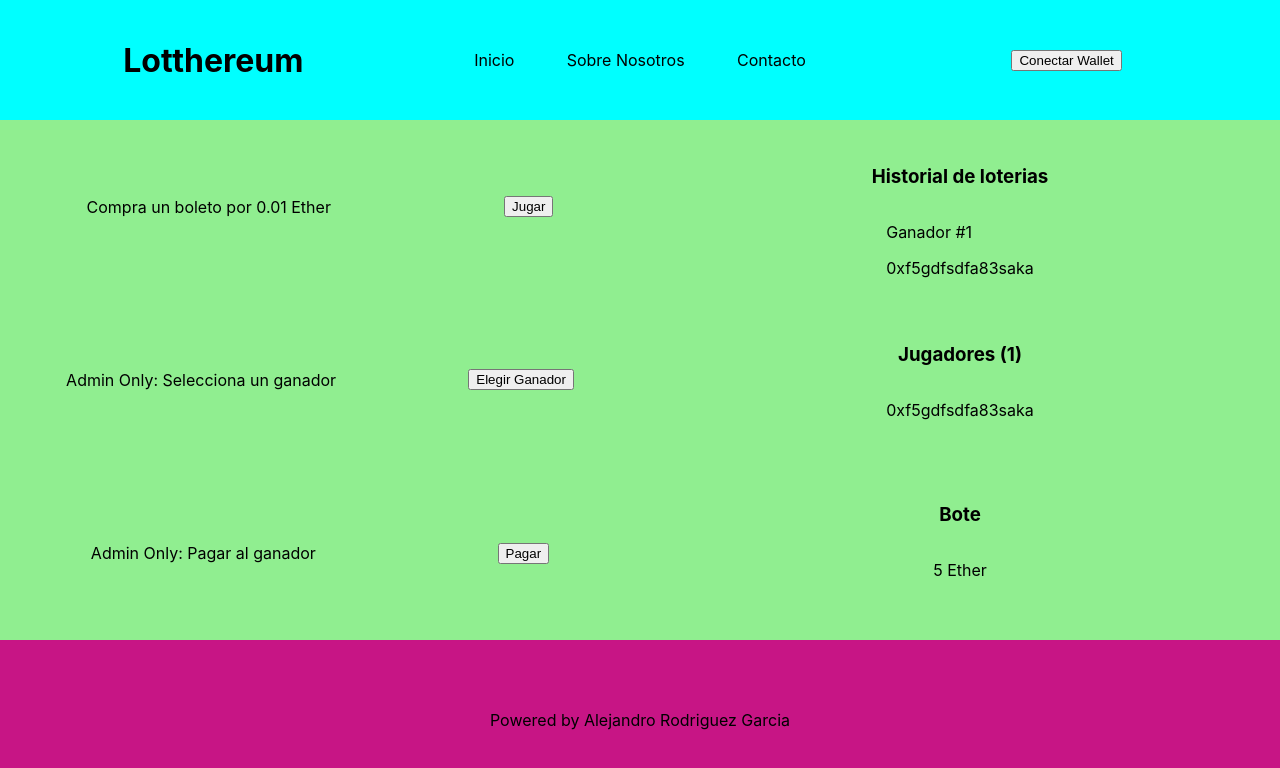
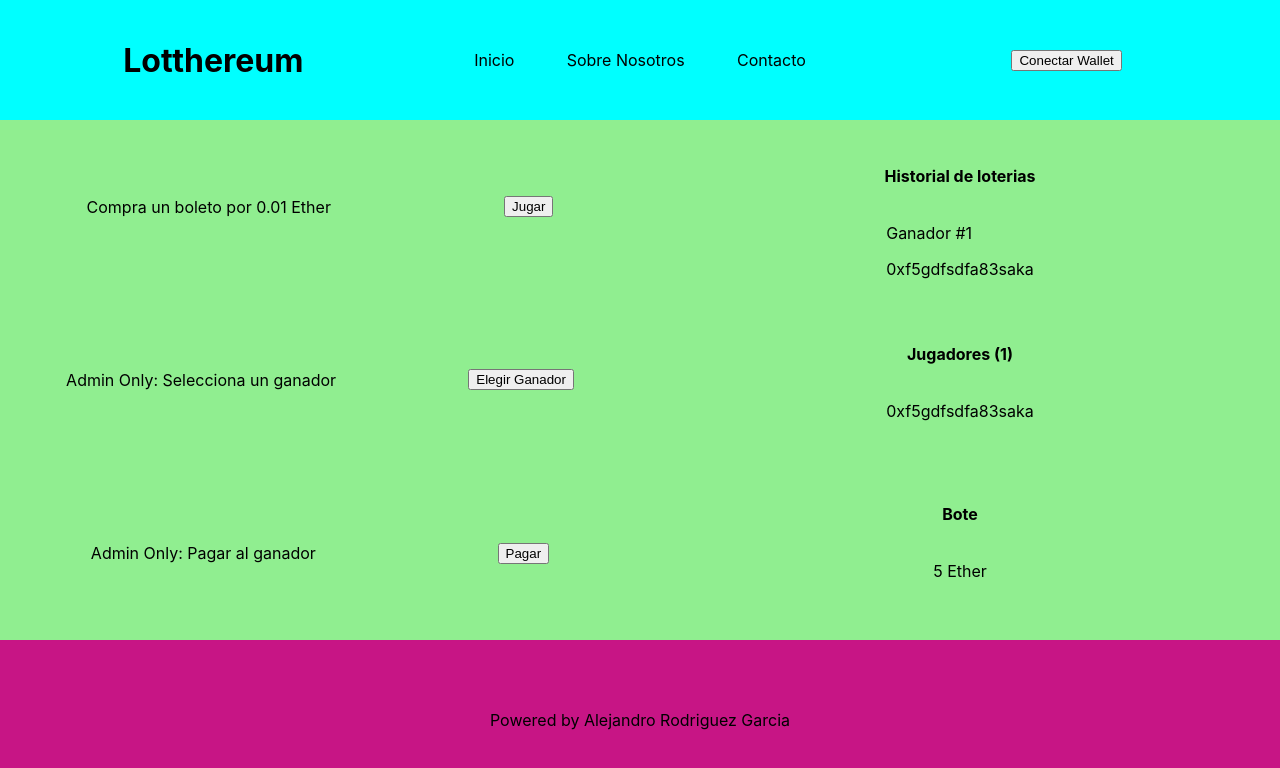
Before and after one commit to AleRodriguezzz/Loteria-dApp, a Next.js app in the folder Loteria/loteria-dapp/: page / in a window 1280 px wide. Shown: the top 768 px of the page. Built offline with nearby package versions, Linux system fonts and the light colour scheme.

Commit message:
Cambio tamaño sections de infosm

```diff
--- a/Loteria/loteria-dapp/pages/index.js
+++ b/Loteria/loteria-dapp/pages/index.js
@@ -4,6 +4,7 @@ import styles from '../styles/Home.module.css'
 import Header from './components/header'
 import Footer from './components/footer'
 import web3 from 'web3'
+
 
 export default function Home() {
   return (
@@ -33,7 +34,7 @@ export default function Home() {
           <section className={styles.infosm}>
             <section className={styles.infolotto}>
               <div>
-                <h3>Historial de loterias</h3>
+                <h4>Historial de loterias</h4>
               </div>
               <section>
                 <p>Ganador #1</p>
@@ -42,7 +43,7 @@ export default function Home() {
             </section>
             <section className={styles.infoplayers}>
               <div>
-                <h3>Jugadores (1)</h3>
+                <h4>Jugadores (1)</h4>
               </div>
               <section>
                 <p>0xf5gdfsdfa83saka</p>
@@ -50,7 +51,7 @@ export default function Home() {
             </section>
             <section className={styles.infobote}>
               <div>
-                <h3>Bote</h3>
+                <h4>Bote</h4>
               </div>
               <section>
                 <p>5 Ether</p>
```
